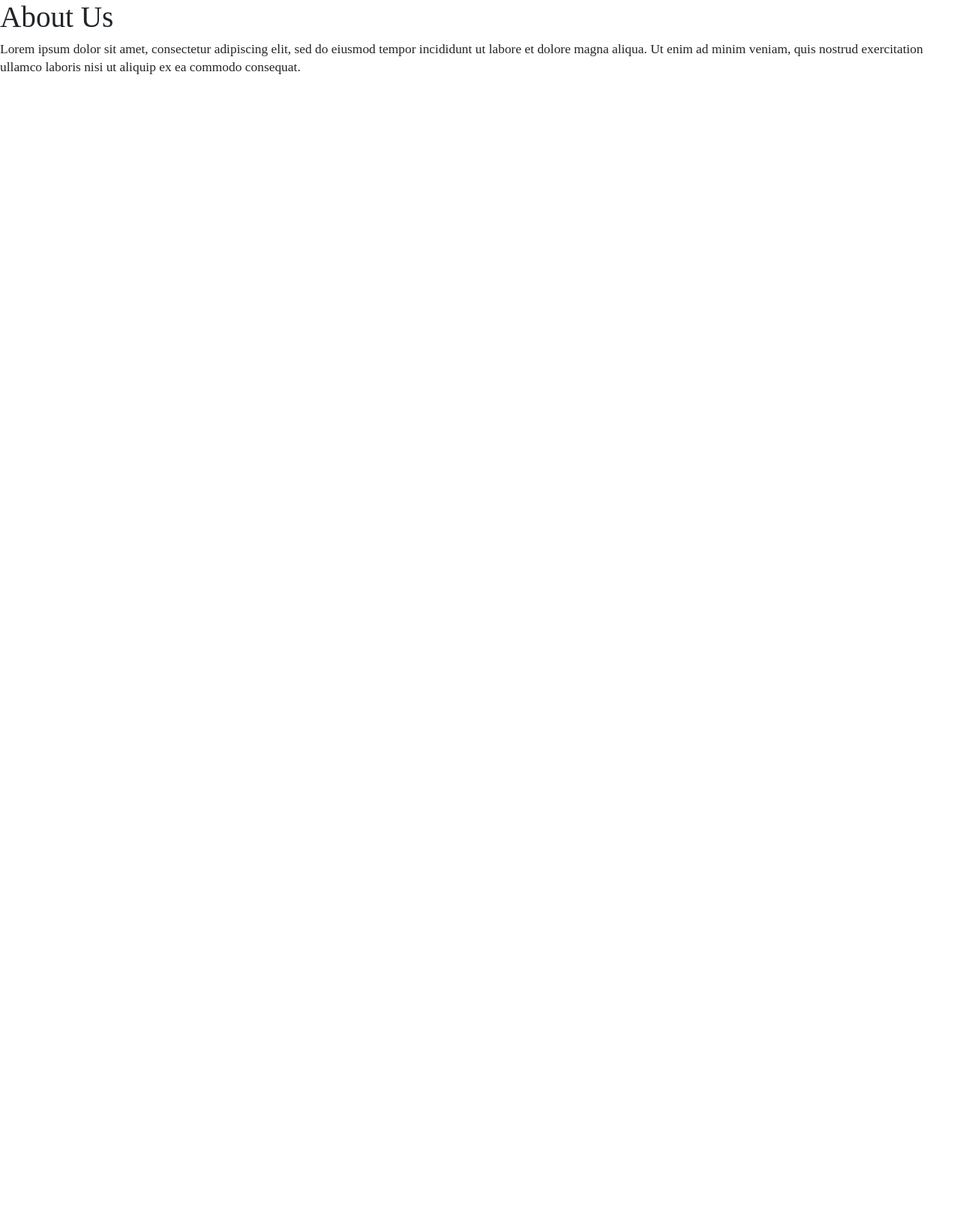
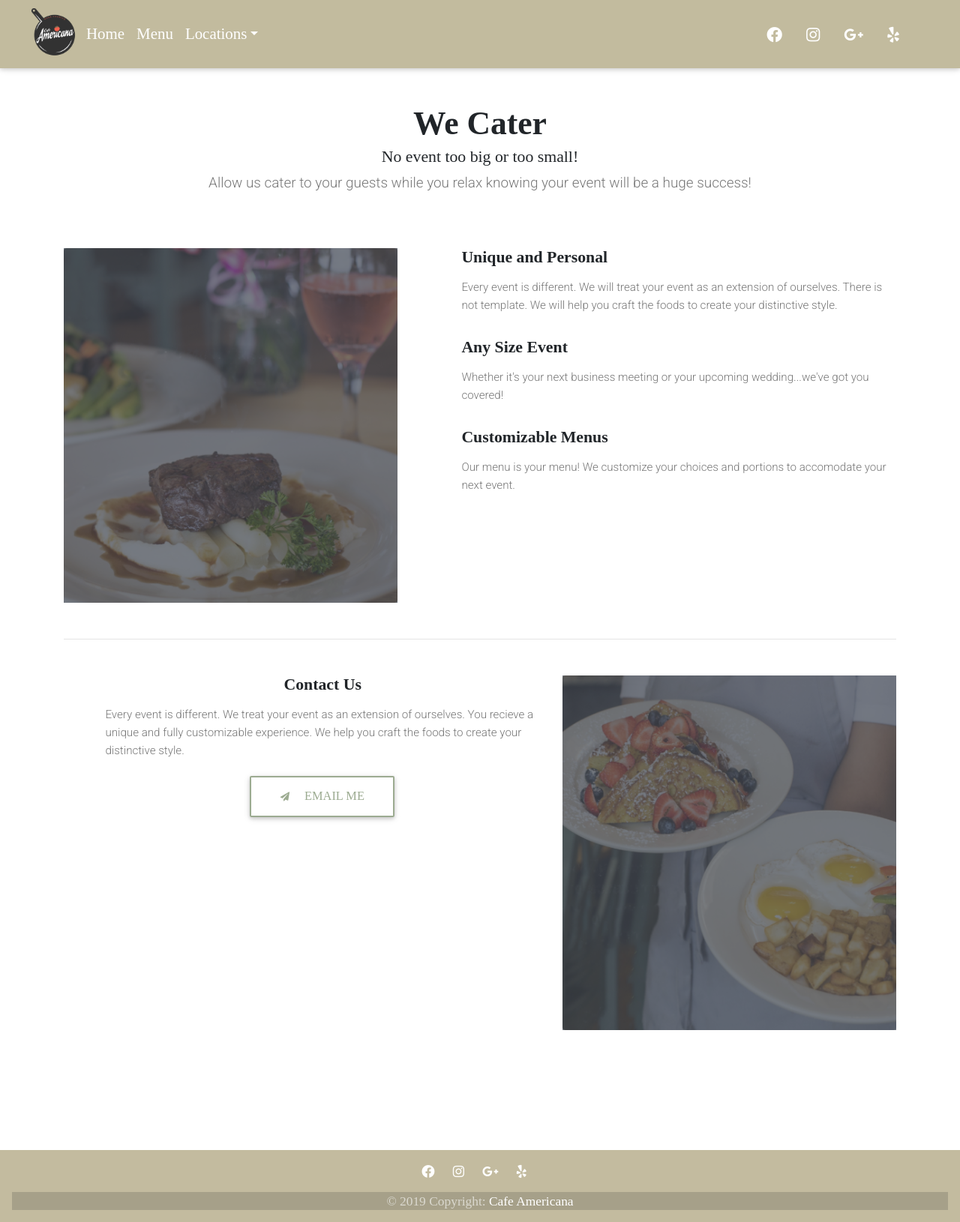
Before and after one commit to lkraman/pwc-gatsby-mdbreact, a Gatsby site: page /About in a window 1280 px wide. Shown: the whole page at 75% size. Before the commit the page ends 800 px from the top, so only its background shows below. Built offline with nearby package versions, Linux system fonts and the light colour scheme; Gatsby itself is replaced by a stand-in of ours.

Commit message:
finished catering page. Started About page. Completed email button.

```diff
--- a/src/components/aboutSection.js
+++ b/src/components/aboutSection.js
@@ -39,7 +39,7 @@ const FeaturesPage = () => {
                 <MDBIcon icon="user-friends" size="2x" className="green-text" />
               </MDBCol>
               <MDBCol lg="10" md="9" size="10">
-                <h4 className="font-weight-bold yext-center">About Us</h4>
+                <h4 className="font-weight-bold text-center">About Us</h4>
                 <p className="grey-text">
                   Lorem ipsum dolor sit amet, consectetur adipiscing elit, sed
                   do eiusmod tempor incididunt ut labore et dolore magna aliqua.
--- /dev/null
+++ b/src/components/contactForm.js
@@ -0,0 +1,57 @@
+import React from "react";
+import { MDBContainer, MDBRow, MDBCol, MDBBtn, MDBIcon } from "mdbreact";
+
+const ContactFormPage = () => {
+  return (
+    <MDBContainer>
+      <MDBRow>
+        <MDBCol md="6">
+          <form
+            name="contact"
+            method="POST"
+            data-netlify-recaptcha="true"
+            data-netlify="true"
+          >
+            <input type="hidden" name="bot-field" />
+            <p className="h4 text-center py-4">
+              <label
+                htmlFor="defaultFormCardNameEx"
+                className="grey-text font-weight-light"
+              >
+                Your Name: <input type="text" name="name" />
+              </label>
+            </p>
+            <p>
+              <label>
+                Your Email: <input type="email" name="email" />
+              </label>
+            </p>
+            <p>
+              <label>
+                Your Role:{" "}
+                <select name="role[]" multiple>
+                  <option value="leader">Leader</option>
+                  <option value="follower">Follower</option>
+                </select>
+              </label>
+            </p>
+            <p>
+              <label>
+                Message: <textarea name="message"></textarea>
+              </label>
+            </p>
+            <div data-netlify-recaptcha="true"></div>
+            <div className="catering-button justify-content-center">
+              <MDBBtn className="catering-button mb-4">
+                <MDBIcon icon="paper-plane" className="catering mr-3"></MDBIcon>{" "}
+                Email Us <br />
+              </MDBBtn>
+            </div>
+          </form>
+        </MDBCol>
+      </MDBRow>
+    </MDBContainer>
+  );
+};
+
+export default ContactFormPage;
--- a/src/components/layout.css
+++ b/src/components/layout.css
@@ -483,14 +483,8 @@ i.fa.fa-phone.fa-2x {
   color: #b4ab87;
 }
 
-i.fa.fa-paper-plane {
-  background-color: transparent;
+.fa-paper-plane:before {
   color: #9cab91;
-}
-
-i.fa.fa-paper-plane:active {
-  background-color: transparent;
-  color: #fff;
 }
 
 a.btn-green.btn {
@@ -561,7 +555,45 @@ button.mask-button:hover {
   color: #fff !important;
 }
 
-button.catering-button {
+div.catering-button {
+  display: flex;
+  justify-content: center;
+}
+
+a.catering-button {
+  background-color: transparent !important;
+
+  border: 2px solid #9cab91 !important;
+  color: #9cab91 !important;
+  font-family: "EB Garamond", serif;
+}
+
+div.about-button {
+  display: flex;
+  justify-content: center;
+}
+
+a.about-button {
+  background-color: transparent !important;
+
+  border: 2px solid #9cab91 !important;
+  color: #9cab91 !important;
+  font-family: "EB Garamond", serif;
+}
+
+.btn-outline-default:not([disabled]):not(.disabled):active {
+  border-color: #9cab91 !important;
+  background-color: #9cab91 !important;
+  color: #fff !important;
+}
+
+.btn-outline-default:not([disabled]):not(.disabled):hover {
+  border-color: #9cab91 !important;
+  background-color: #9cab91 !important;
+  color: #fff !important;
+}
+
+button.send-button {
   background-color: transparent !important;
 
   border: 2px solid #9cab91;
--- a/src/pages/About.js
+++ b/src/pages/About.js
@@ -1,15 +1,146 @@
 import React from "react";
+import "../components/layout.css";
+import steak_dinner from "../images/steak_dinner.jpg";
+import two_dishes from "../images/two_dishes.jpg";
+import Layout from "../components/layout";
+import ContactFormPage from "../components/contactForm";
+import SEO from "../components/seo";
 
-export const About = () => (
-  <div>
-    <h2>About Us</h2>
-    <p>
-      Lorem ipsum dolor sit amet, consectetur adipiscing elit, sed do eiusmod
-      tempor incididunt ut labore et dolore magna aliqua. Ut enim ad minim
-      veniam, quis nostrud exercitation ullamco laboris nisi ut aliquip ex ea
-      commodo consequat.{" "}
-    </p>
-  </div>
+import {
+  MDBContainer,
+  MDBRow,
+  MDBView,
+  MDBCol,
+  MDBMask,
+  MDBBtn,
+  MDBIcon,
+  Animation,
+  MDBCard,
+  MDBCardBody,
+  MDBCardTitle,
+  MDBCardText
+} from "mdbreact";
+
+export const AboutPage = () => (
+  <Layout pageInfo={{ pageName: "about" }}>
+    <SEO title="Cafe Americana Restaurant about" />
+    <MDBContainer>
+      <section className="my-5">
+        <h2 className="contactHeader h1-responsive font-weight-bold text-center my-2">
+          We Cater
+        </h2>
+        <h5 className="text-center">No event too big or too small!</h5>
+        <p className="lead grey-text w-responsive text-center mx-auto mb-5">
+          Allow us cater to your guests while you relax knowing your event will
+          be a huge success!
+        </p>
+        <br />
+
+        <MDBRow>
+          <MDBCol lg="5" className="mb-lg-0 mb-5">
+            <MDBView>
+              <img
+                src={steak_dinner}
+                alt=""
+                className="img-fluid rounded z-depth-1"
+              />
+              <MDBMask
+                overlay="stylish-strong"
+                className="flex-center"
+              ></MDBMask>
+            </MDBView>
+          </MDBCol>
+          <MDBCol lg="7">
+            <MDBRow className="mb-3">
+              <MDBCol md="1" size="2"></MDBCol>
+              <MDBCol md="11" size="10">
+                <h5 className="font-weight-bold mb-3">Unique and Personal</h5>
+                <p className="grey-text">
+                  Every event is different. We will treat your event as an
+                  extension of ourselves. There is not template. We will help
+                  you craft the foods to create your distinctive style.
+                </p>
+              </MDBCol>
+            </MDBRow>
+            <MDBRow className="mb-3">
+              <MDBCol md="1" size="2"></MDBCol>
+              <MDBCol md="11" size="10">
+                <h5 className="font-weight-bold mb-3">Any Size Event</h5>
+                <p className="grey-text">
+                  Whether it's your next business meeting or your upcoming
+                  wedding...we've got you covered!
+                </p>
+              </MDBCol>
+            </MDBRow>
+            <MDBRow className="mb-3">
+              <MDBCol md="1" size="2"></MDBCol>
+              <MDBCol md="11" size="10">
+                <h5 className="font-weight-bold mb-3">Customizable Menus</h5>
+                <p className="grey-text">
+                  Our menu is your menu! We customize your choices and portions
+                  to accomodate your next event.
+                </p>
+              </MDBCol>
+            </MDBRow>
+          </MDBCol>
+        </MDBRow>
+        <hr className="my-5" />
+
+        <MDBRow>
+          <MDBCol lg="7">
+            <MDBRow className="mb-3">
+              <MDBCol md="1" size="2"></MDBCol>
+              <MDBCol md="11" size="10">
+                <h5 className="font-weight-bold mb-3 text-center">
+                  Contact Us
+                </h5>
+                <p className="grey-text">
+                  Every event is different. We treat your event as an extension
+                  of ourselves. You recieve a unique and fully customizable
+                  experience. We help you craft the foods to create your
+                  distinctive style.
+                </p>
+
+                <div>
+                  <Animation
+                    className="about-button justify-content-center"
+                    type="rubberBand"
+                    duration="2s"
+                  >
+                    <MDBBtn
+                      className="about-button mb-4"
+                      outline
+                      rounded
+                      hover="true"
+                      waves-effect="true"
+                      size="lg"
+                      href="mailto:cmck@cafeamericana.net"
+                    >
+                      <MDBIcon icon="paper-plane" className="about mr-3" />{" "}
+                      Email me
+                    </MDBBtn>
+                  </Animation>
+                </div>
+              </MDBCol>
+            </MDBRow>
+          </MDBCol>
+          <MDBCol lg="5">
+            <MDBView>
+              <img
+                src={two_dishes}
+                alt=""
+                className="img-fluid rounded z-depth-1"
+              />
+              <MDBMask
+                overlay="stylish-strong"
+                className="flex-center"
+              ></MDBMask>
+            </MDBView>
+          </MDBCol>
+        </MDBRow>
+      </section>
+    </MDBContainer>
+  </Layout>
 );
 
-export default About;
+export default AboutPage;
--- a/src/pages/KennettSquare.js
+++ b/src/pages/KennettSquare.js
@@ -73,7 +73,7 @@ export const KennettSquarePage = () => (
                 </p>
               </MDBCol>
               <MDBCol md="4">
-                <MDBBtn tag="a" floating>
+                <MDBBtn tag="a" floating href="mailto:cmck@cafeamericana.net">
                   <MDBIcon icon="envelope" />
                 </MDBBtn>
 
--- a/src/pages/PikeCreek.js
+++ b/src/pages/PikeCreek.js
@@ -76,7 +76,7 @@ export const PikeCreekPage = () => (
                 </p>
               </MDBCol>
               <MDBCol md="4">
-                <MDBBtn tag="a" floating>
+                <MDBBtn tag="a" floating href="mailto:cmck@cafeamericana.net">
                   <MDBIcon icon="envelope" />
                 </MDBBtn>
 
```
Also changed, not shown: src/pages/catering.js (+31 -12 lines).
